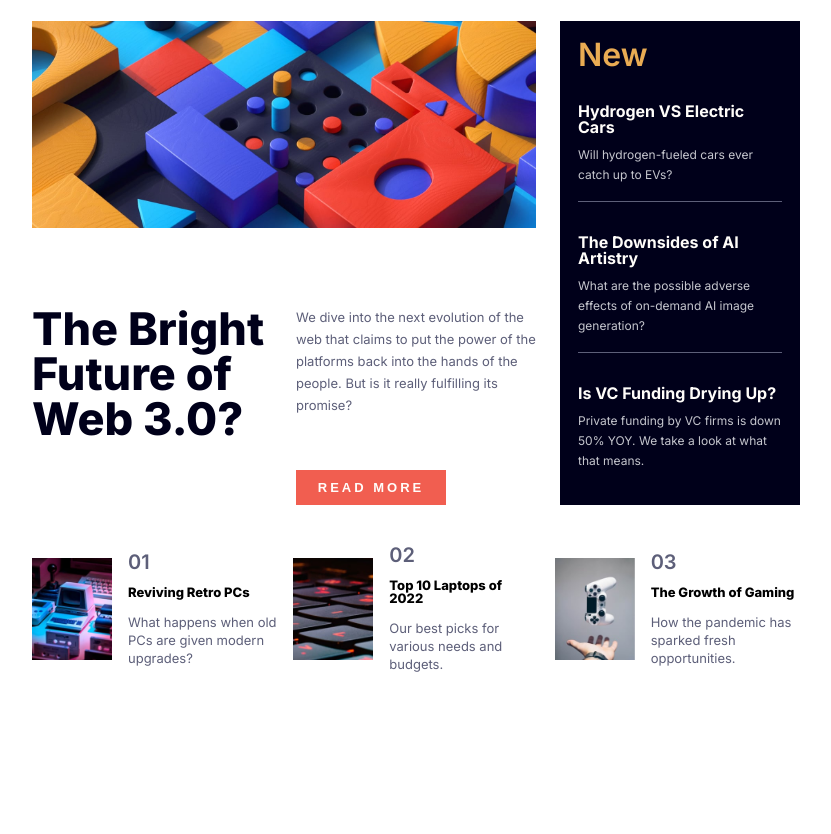
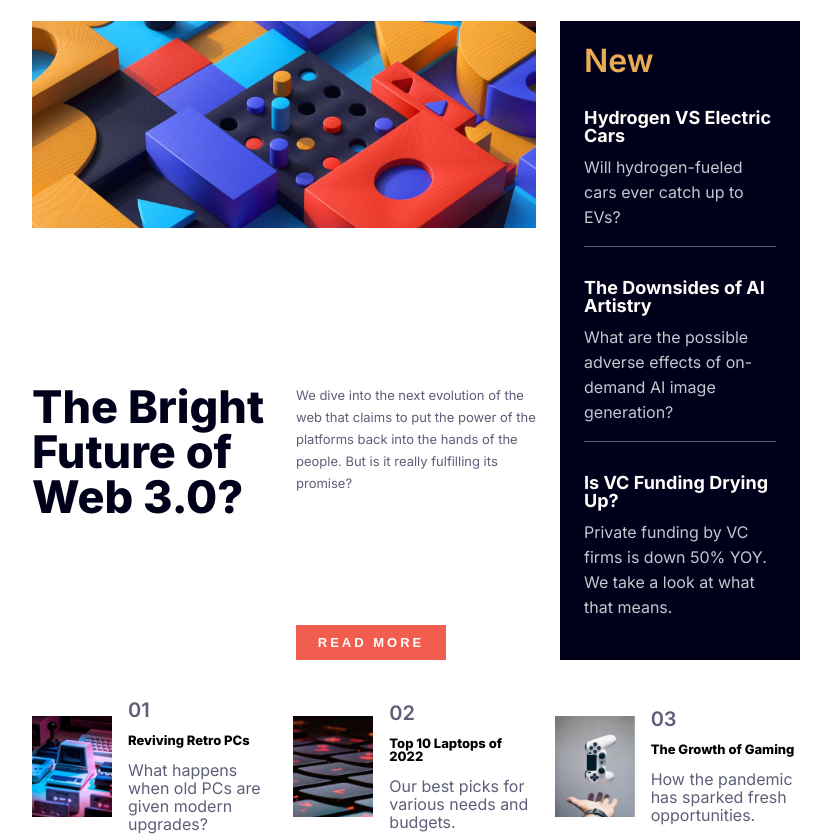
Before and after one commit to Raijinnn/news-homepage, a plain HTML site: page index.html in a window 1280 px wide. Shown: the part 67-901 px from the top of the page, without its empty margins (224-1055 px from the left). Before the commit the page ends 800 px from the top, so only its background shows below. Drawn offline with Linux system fonts and the light colour scheme.

Commit message:
Update style.css

```diff
--- a/style.css
+++ b/style.css
@@ -150,7 +150,7 @@ body{
     justify-content: space-around;
     gap: 2rem;
    background-color: hsl(240, 100%, 5%);
-   padding: 1.125rem;
+   padding: 1.5rem;
 }
 
 .main-content article {
@@ -169,7 +169,7 @@ body{
 .main-content aside h3{
     color:hsl(36, 100%, 99%) ;
     font-weight: 700;
-    font-size: 1rem;
+    font-size: 1.125rem;
     margin-bottom: 10px;
     transition: 0.25s;
 }
@@ -181,8 +181,8 @@ body{
 
 .main-content aside p{
     color: hsl(233, 8%, 79%);
-    line-height: 1.25rem;
-    font-size: 0.75rem;
+    line-height: 1.563rem;
+    font-size: 1rem;
     margin-bottom: 1rem;
 }
 
@@ -225,7 +225,7 @@ section article div h5:hover{
 
 section article div p {
     color: hsl(236, 13%, 42%);
-    font-size: 0.813rem;
+    font-size: 1rem;
     line-height: 18px;
 }
 
```
